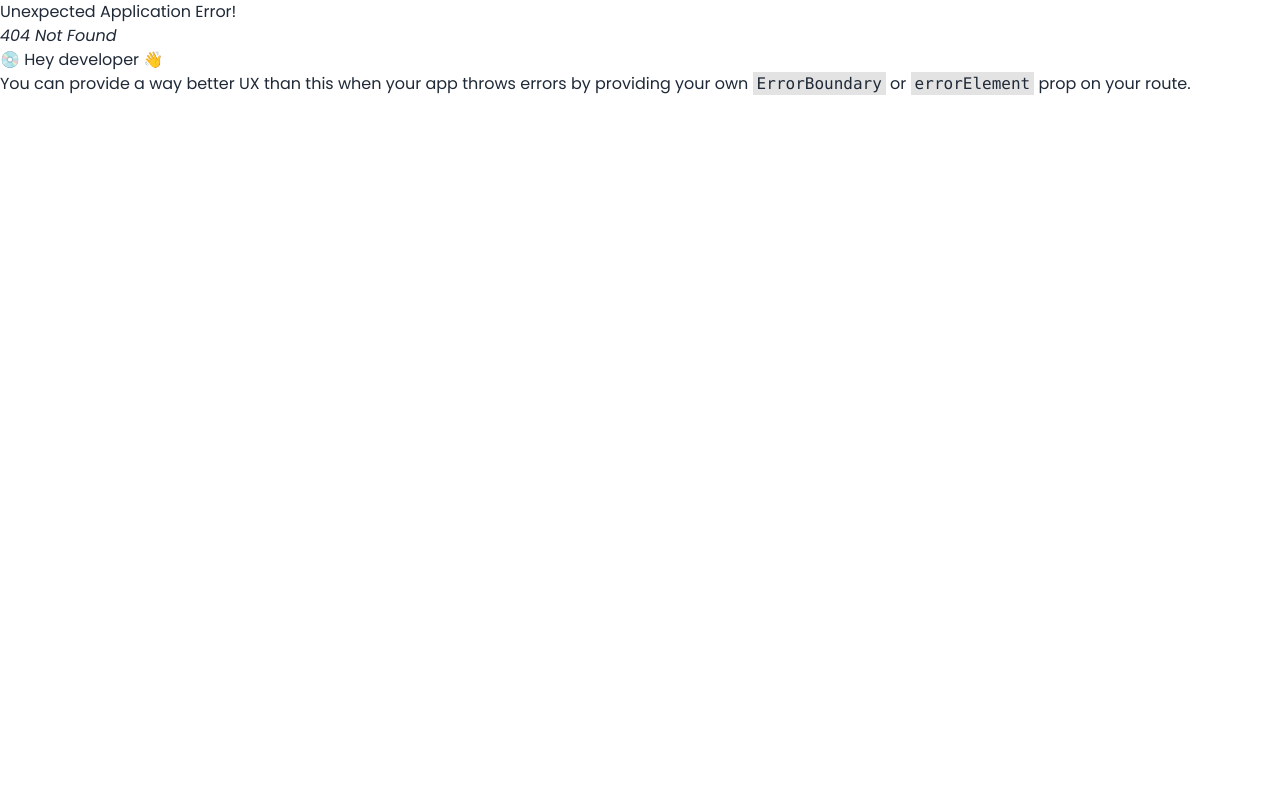
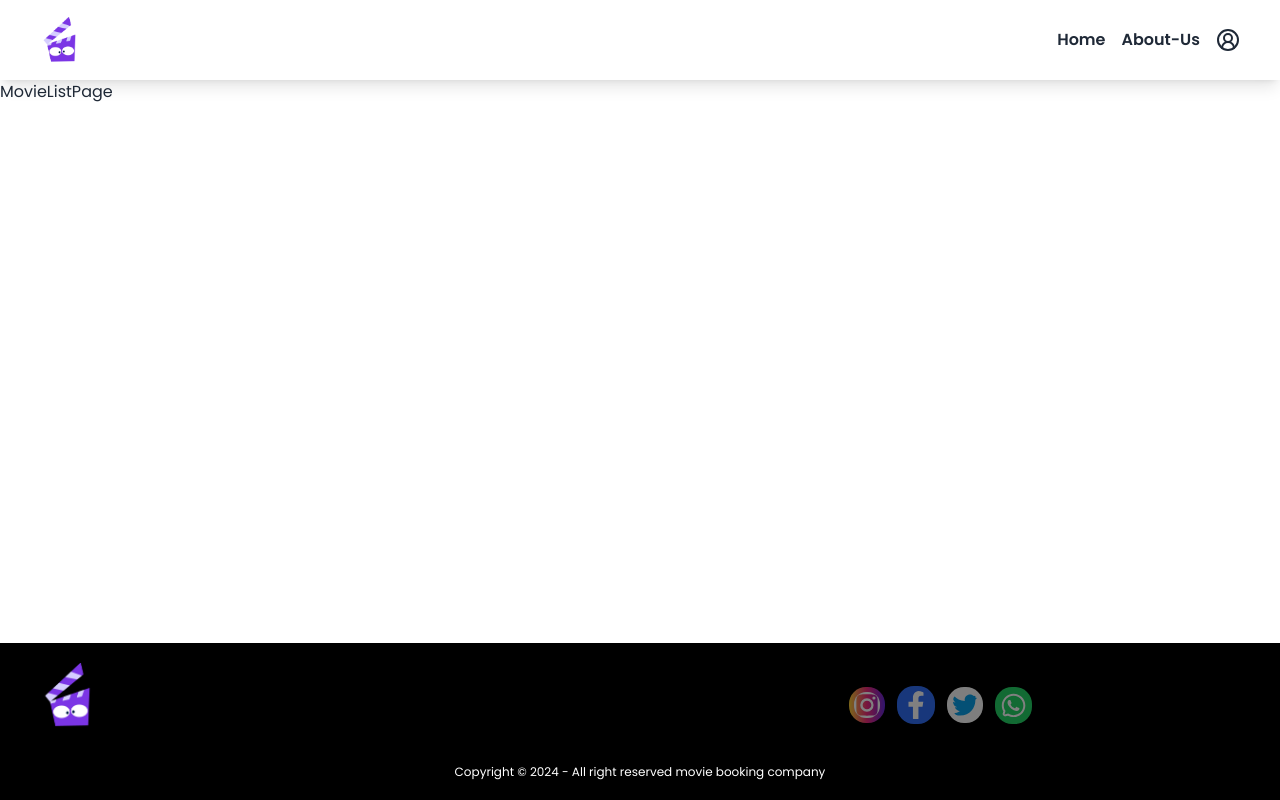
Before and after one commit to Akshai-muraleedharan/Movie-Ticket-Application, a React (Vite) app in the folder client/: page /user/movies in a window 1280 px wide. Before the commit this address had no page. Built offline with nearby package versions, Linux system fonts and the light colour scheme; a web font is replaced by a local one.

Commit message:
user layot and user header ui design

```diff
--- /dev/null
+++ b/client/src/components/user/UserHeader.jsx
@@ -0,0 +1,41 @@
+import React, { useRef, useState } from "react";
+import { Link } from "react-router-dom";
+import { Menu } from "lucide-react";
+import { X } from "lucide-react";
+import logo from "../../assets/image/movie-logo new.png";
+import { CircleUserRound } from 'lucide-react';
+
+function UserHeader() {
+  const [toggles, setToggles] = useState(false);
+
+  const navRef = useRef();
+  function toggle() {
+    setToggles(navRef.current.classList.toggle("nav_responsive"));
+  }
+  return (
+    <>
+      <div className="w-full flex justify-between items-center p-3 bg-white px-10 h-20 shadow-lg sticky top-0">
+        <div>
+          <img className="w-10" src={logo} alt="logo" />
+        </div>
+
+        <nav
+          className="flex items-center capitalize gap-4 font-semibold header-responsive"
+          ref={navRef}
+        >
+          <Link to={"movies"}>Home</Link>
+          <Link to={"about"}>About-us</Link>
+
+          <div>
+            <Link to={"profile"}>   <CircleUserRound />  </Link>
+          </div>
+        </nav>
+        <span className="header_ham" onClick={toggle}>
+          {!toggles ? <Menu /> : <X />}
+        </span>
+      </div>
+    </>
+  );
+}
+
+export default UserHeader;
--- /dev/null
+++ b/client/src/layouts/UserLayout.jsx
@@ -0,0 +1,18 @@
+import React from "react";
+import Footer from "../components/Footer";
+import { Outlet } from "react-router-dom";
+import UserHeader from "../components/user/UserHeader";
+
+function UserLayout() {
+  return (
+    <>
+      <div className="root_container">
+        <UserHeader />
+        <Outlet />
+        <Footer />
+      </div>
+    </>
+  );
+}
+
+export default UserLayout;
--- /dev/null
+++ b/client/src/pages/userpage/BookedMovies.jsx
@@ -0,0 +1,9 @@
+import React from 'react'
+
+function BookedMovies() {
+  return (
+    <div>BookedMovies</div>
+  )
+}
+
+export default BookedMovies
--- /dev/null
+++ b/client/src/pages/userpage/MovieListPage.jsx
@@ -0,0 +1,9 @@
+import React from 'react'
+
+function MovieListPage() {
+  return (
+    <div>MovieListPage</div>
+  )
+}
+
+export default MovieListPage
--- /dev/null
+++ b/client/src/pages/userpage/MovieSinglePage.jsx
@@ -0,0 +1,9 @@
+import React from 'react'
+
+function MovieSinglePage() {
+  return (
+    <div>MovieSinglePage</div>
+  )
+}
+
+export default MovieSinglePage
--- /dev/null
+++ b/client/src/pages/userpage/UserProfile.jsx
@@ -0,0 +1,9 @@
+import React from 'react'
+
+function UserProfile() {
+  return (
+    <div>UserProfile</div>
+  )
+}
+
+export default UserProfile
```
Also changed, not shown: client/src/routes/Routes.jsx (+32 -0 lines).
